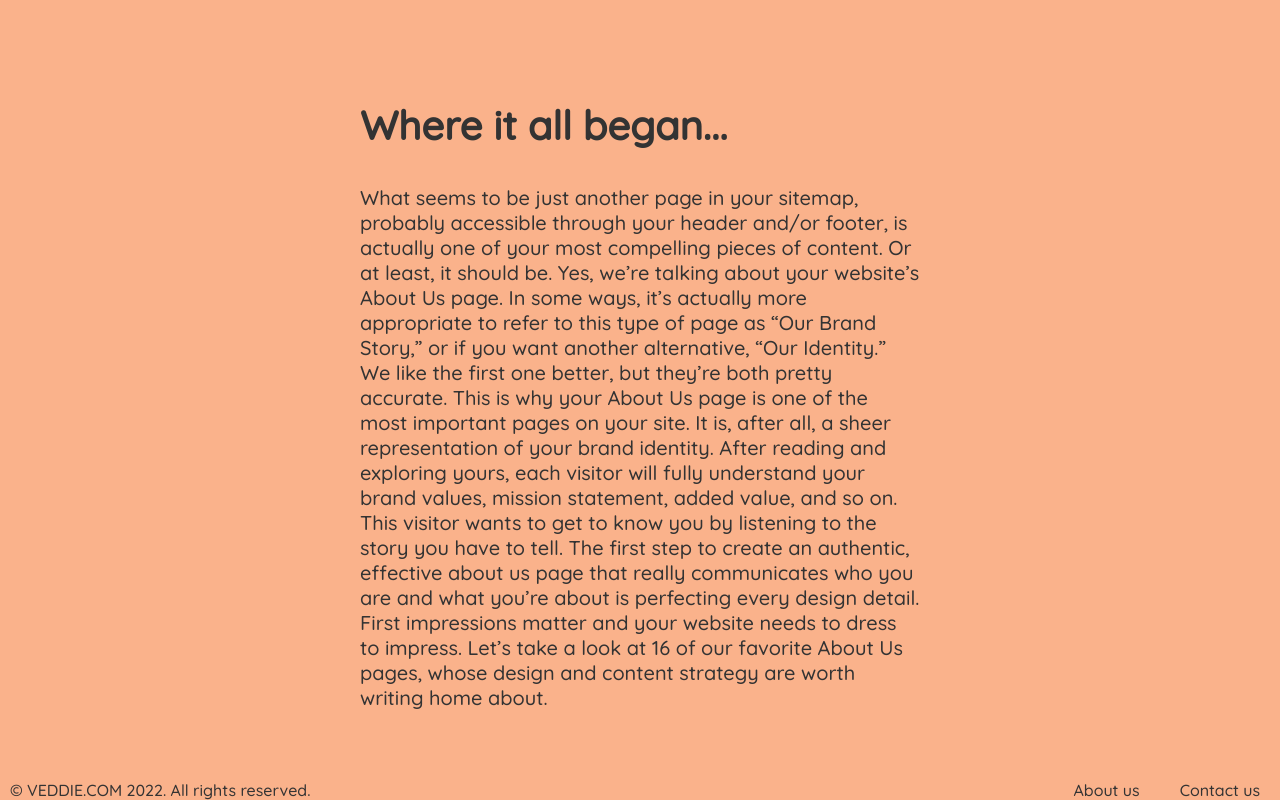
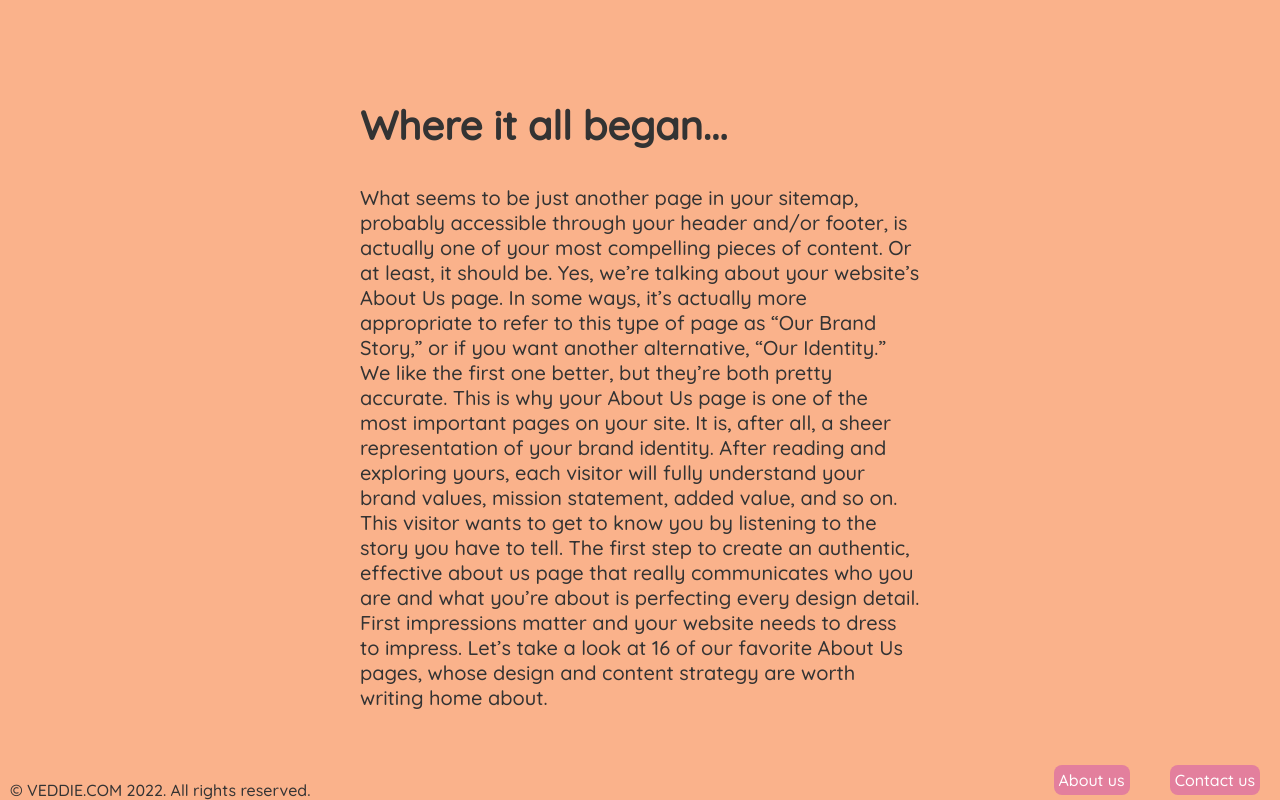
Before and after one commit to veronicatorelll/React-Shop, a React (Create React App) app in the folder template-react-webshop/: page /About in a window 1280 px wide. Shown: the part 174-974 px from the top of the page. Built offline with nearby package versions, Linux system fonts and the light colour scheme; no server answers.

Commit message:
css button

```diff
--- a/template-react-webshop/src/index.css
+++ b/template-react-webshop/src/index.css
@@ -25,8 +25,15 @@
   }
 
   .contact-link, .about-link {
-    text-decoration: none;
-    float: right;
+  text-decoration: none;
+  float: right;
+  background-color: #E37F9D;
+  color: #fff;
+  border: 0;
+  padding: 5px;
+  border-radius: 8px;
+  cursor: pointer;
+  margin-top: -15px;
   }
 
   .about-link {
```
